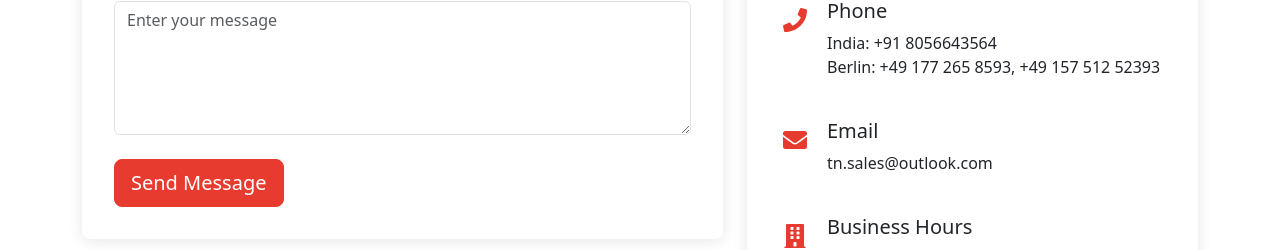
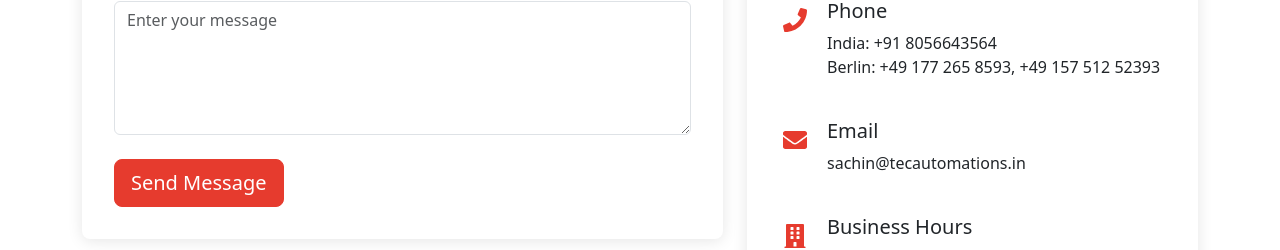
Before and after one commit to HariDarshan2321/tec-automation-solution, a React (Create React App) app: page /contact in a window 1280 px wide. Shown: the part 805-1055 px from the top of the page. Built offline with nearby package versions, Linux system fonts and the light colour scheme.

Commit message:
Update Contact.js

```diff
--- a/src/components/pages/Contact.js
+++ b/src/components/pages/Contact.js
@@ -100,7 +100,7 @@ const Contact = () => {
     setIsSubmitting(true);
 
     // In a production environment, you would replace this with actual form submission
-    // to a backend API or email service that sends the data to tn.sales@tec-automation.com
+    // to a backend API or email service that sends the data to sachin@tecautomations.in
     // For example using EmailJS, FormSpree, or your own backend API
 
     // Example using a hypothetical API endpoint:
@@ -111,7 +111,7 @@ const Contact = () => {
     //   },
     //   body: JSON.stringify({
     //     ...formData,
-    //     recipientEmail: 'tn.sales@tec-automation.com'
+    //     recipientEmail: 'sachin@tecautomations.in'
     //   }),
     // })
     // .then(response => response.json())
@@ -130,7 +130,7 @@ const Contact = () => {
     setTimeout(() => {
       setIsSubmitting(false);
       setShowAlert(true);
-      console.log("Form would be sent to: tn.sales@tec-automation.com");
+      console.log("Form would be sent to: sachin@tecautomations.in");
       console.log("Form data:", formData);
 
       // Reset form
@@ -342,7 +342,7 @@ const Contact = () => {
                       </InfoIcon>
                       <div>
                         <h5>Email</h5>
-                        <p>tn.sales@outlook.com</p>
+                        <p>sachin@tecautomations.in</p>
                       </div>
                     </InfoItem>
 
```
